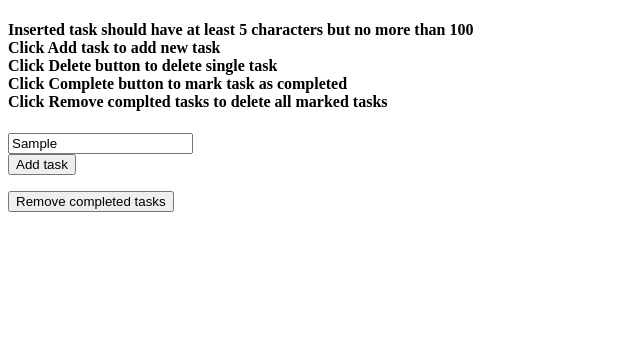
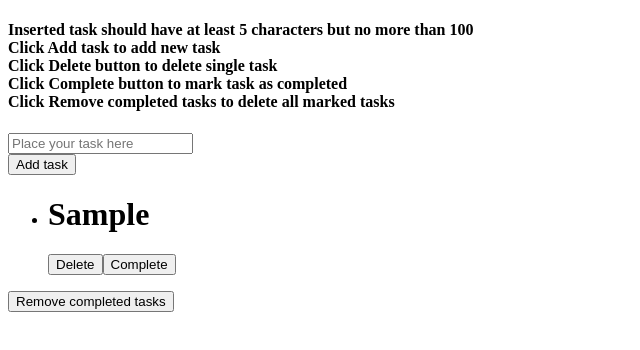
Before and after one commit to tdabrowski/JavaScript-Workshop, a plain HTML site: page ToDoList/index.html in a window 1280 px wide. Both pictures are taken after typing "Sample" into the empty fields and a click on the button "Add task". Shown: the whole page, without its empty margins (0-640 px from the left). Drawn offline with Linux system fonts and the light colour scheme.

Commit message:
added todolist function

```diff
--- a/ToDoList/index.html
+++ b/ToDoList/index.html
@@ -12,7 +12,7 @@
     Click Add task to add new task <br/>
     Click Delete button to delete single task <br/>
     Click Complete button to mark task as completed <br/>
-    Click Remove complted tasks to delete all marked tasks <br/>
+    Click Remove completed tasks to delete all marked tasks <br/>
 </h4>
 <input id="taskInput" placeholder="Place your task here"><br>
 <button id="addTaskButton">Add task</button>
--- a/ToDoList/js/app.js
+++ b/ToDoList/js/app.js
@@ -1,4 +1,39 @@
 document.addEventListener('DOMContentLoaded',function(){
-
-
+    //Creates and deletes tasks in simple 'to do list'
+    function toDoList(){
+        let taskInput = document.querySelector('#taskInput');
+        const addButton = document.querySelector('#addTaskButton');
+        const taskList = document.querySelector('#taskList');
+        const removeFinished = document.querySelector('#removeFinishedTasksButton');
+        addButton.addEventListener('click',(e)=>{
+            if(taskInput.value.length >= 5 && taskInput.value.length < 100){
+                let newTask = document.createElement('li');
+                let delBut = document.createElement('button');
+                delBut.innerText = 'Delete';
+                let complete = document.createElement('button');
+                complete.innerText = 'Complete';
+                let taskName = document.createElement('h1');
+                taskName.innerText = taskInput.value;
+                taskInput.value = '';
+                newTask.appendChild(taskName);
+                newTask.appendChild(delBut);
+                newTask.appendChild(complete);
+                taskList.appendChild(newTask);
+                delBut.addEventListener('click',(e)=>{
+                    let currentTask = e.currentTarget.parentElement;
+                    currentTask.parentElement.removeChild(currentTask);
+                });
+                complete.addEventListener('click',(e)=>{
+                    e.currentTarget.parentElement.classList.toggle('done');
+                });
+            }
+        });
+        removeFinished.addEventListener('click',(e)=>{
+            let completedTasks = document.querySelectorAll('.done');
+            completedTasks.forEach(el => {
+                el.parentElement.removeChild(el);
+            });
+        });
+    }
+    toDoList();
 });
```
